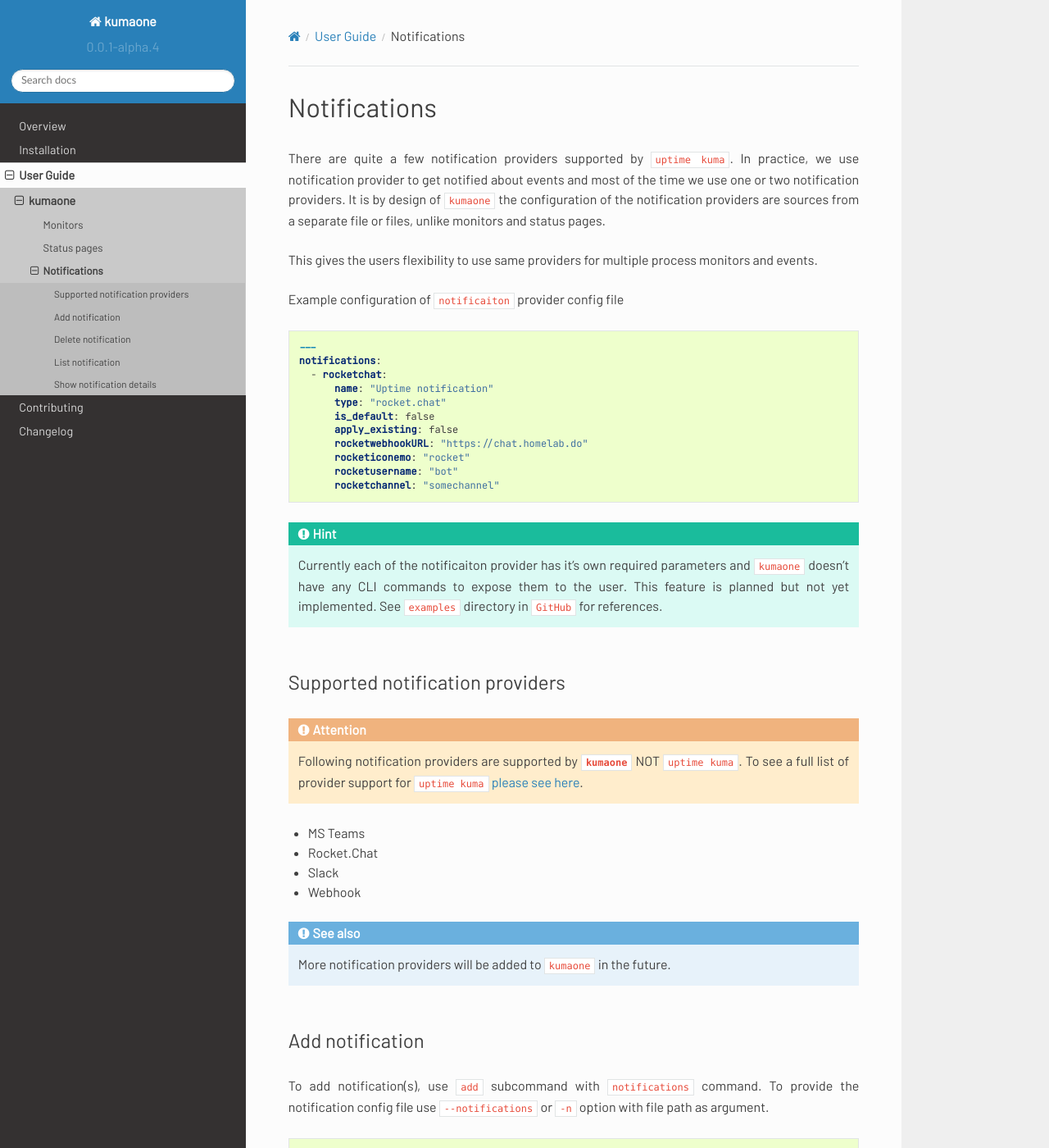
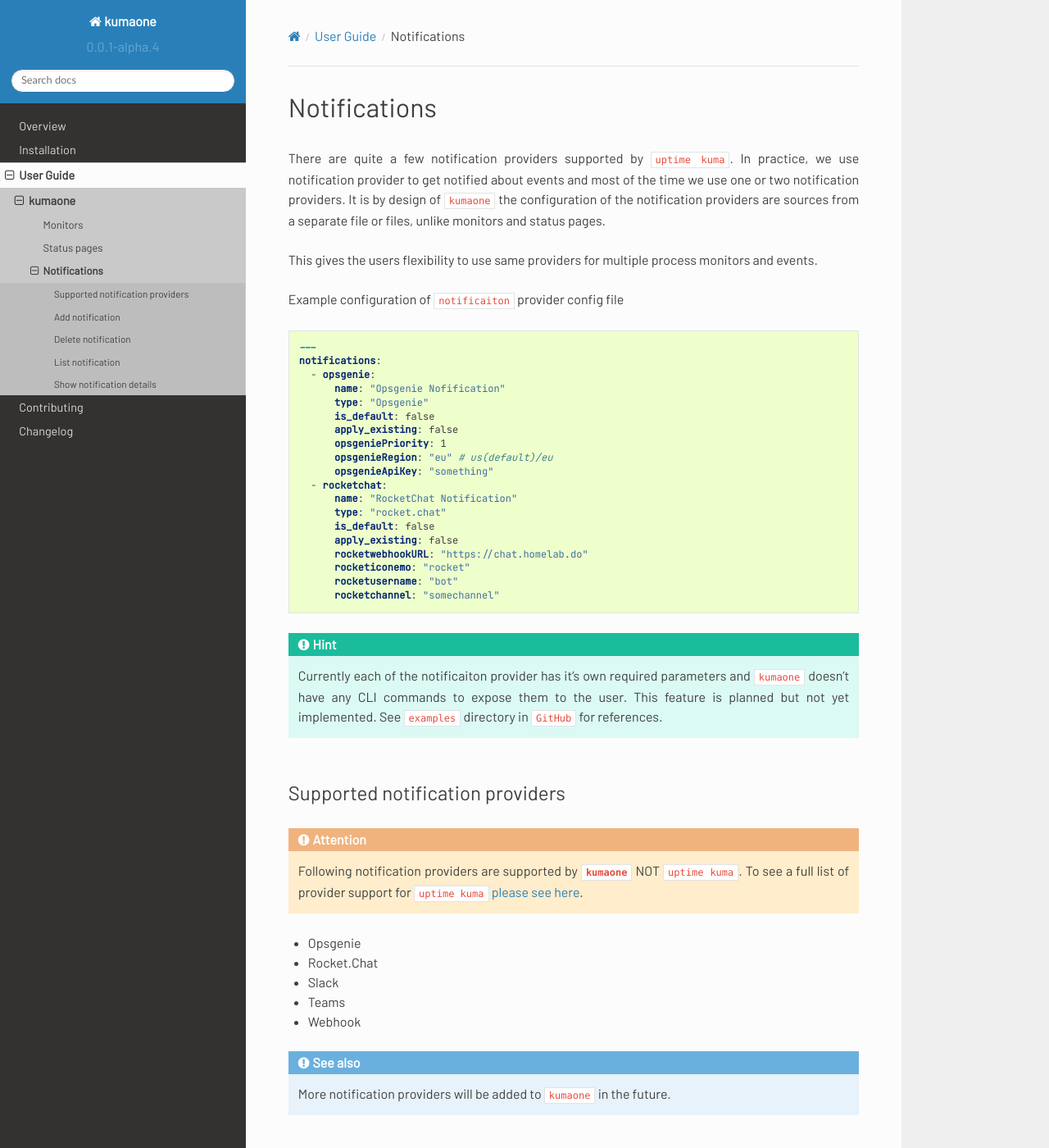
Before and after one commit to devopsforhumans/kumaone, a Sphinx documentation site: the page built from docs/source/notifications.md, in a window 1280 px wide and 1400 px high. Shown: the whole window at 82% size. Built offline with Sphinx 7.4.7 and the Read the Docs theme 2.0.0, drawn with Linux system fonts in a browser that asks for light colours; some web fonts are replaced.

Commit message:
Add Opsgenie notification #10

````diff
--- a/docs/source/notifications.md
+++ b/docs/source/notifications.md
@@ -12,8 +12,16 @@
 ```yaml
 ---
 notifications:
+  - opsgenie:
+      name: "Opsgenie Nofification"
+      type: "Opsgenie"
+      is_default: false
+      apply_existing: false
+      opsgeniePriority: 1
+      opsgenieRegion: "eu" # us(default)/eu
+      opsgenieApiKey: "something"
   - rocketchat:
-      name: "Uptime notification"
+      name: "RocketChat Notification"
       type: "rocket.chat"
       is_default: false
       apply_existing: false
@@ -36,9 +44,10 @@
 support for `uptime kuma` [please see here](https://github.com/louislam/uptime-kuma/wiki/Notification-Methods).
 ```
 
-- MS Teams
+- Opsgenie
 - Rocket.Chat
 - Slack
+- Teams
 - Webhook
 
 ```{seealso}
````
Also changed, not shown: 3 other files.
